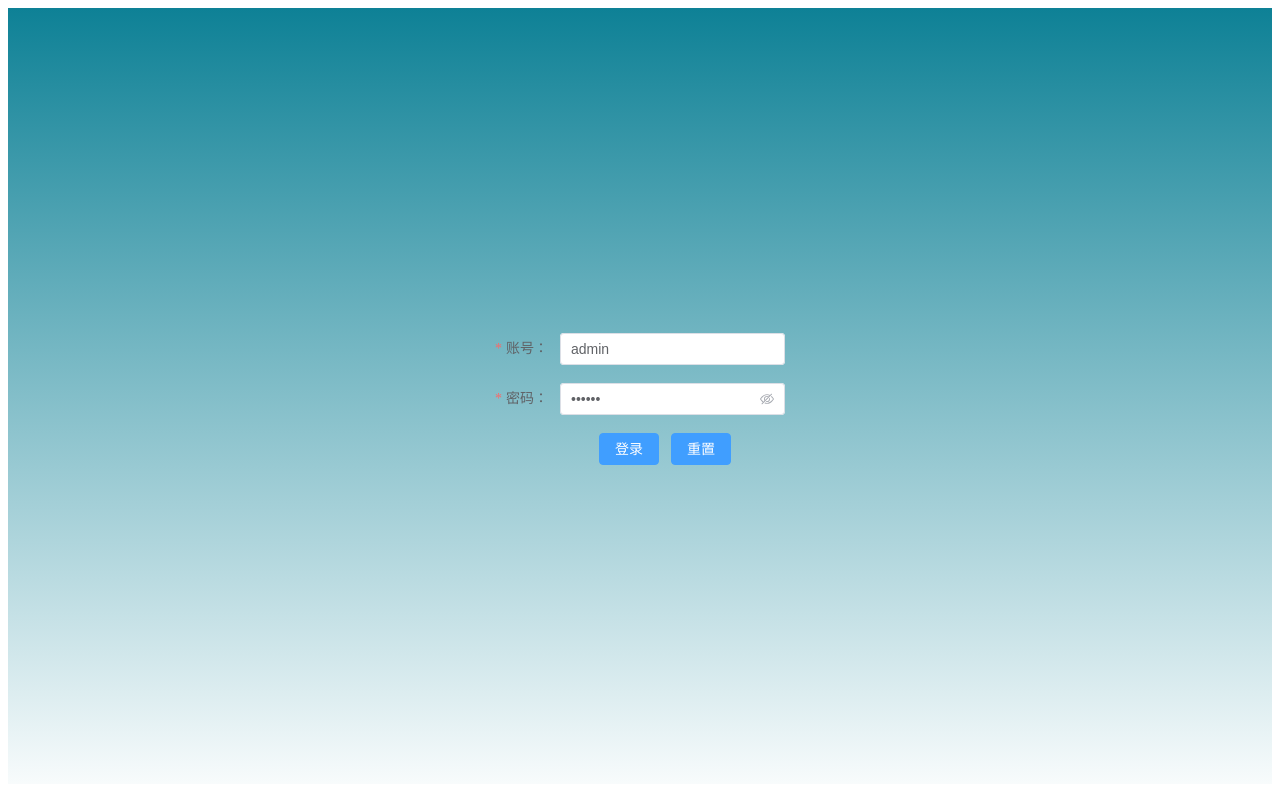
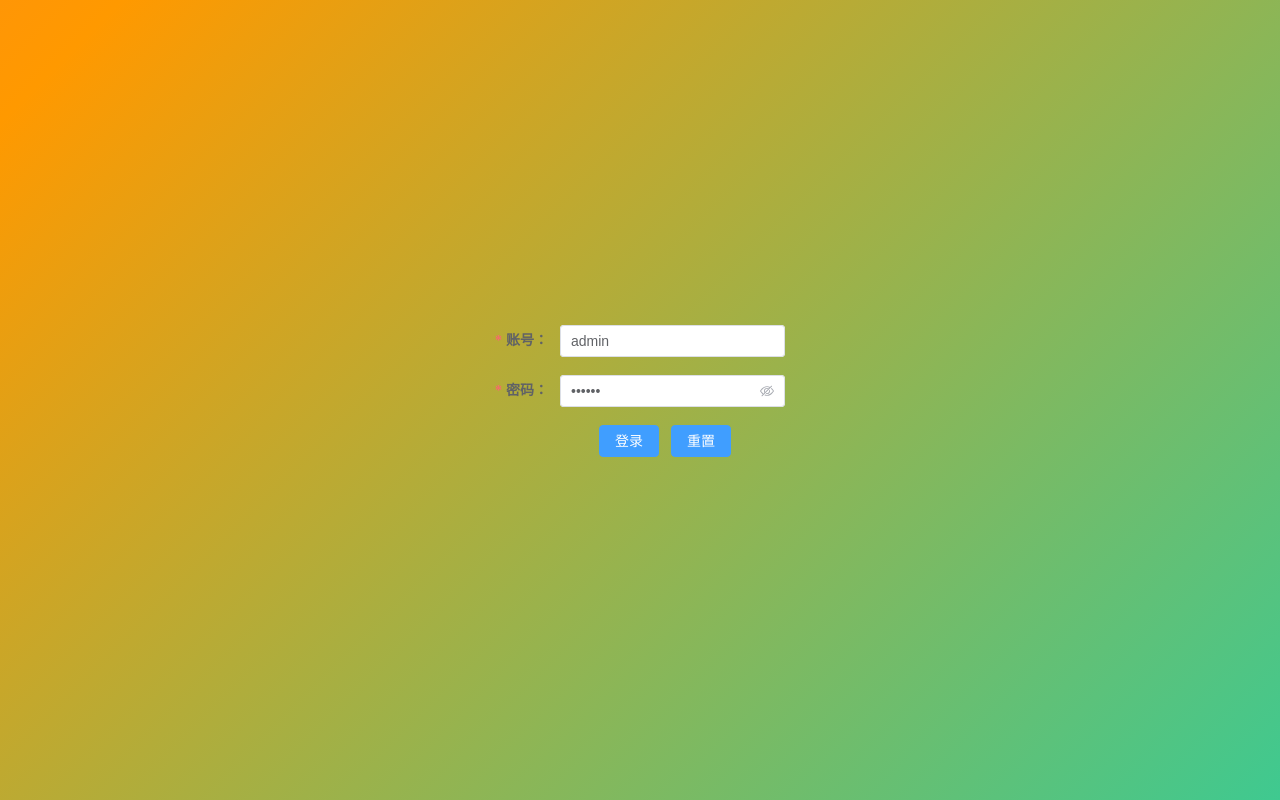
Before and after one commit to SmallMonkey-ai/smallMonkey-Project, a Vue app in the folder vue3/fromVite/: page /#/login in a window 1280 px wide. Built offline with nearby package versions, Linux system fonts and the light colour scheme.

Commit message:
修改布局以及登录页背景色

```diff
--- a/vue3/fromVite/index.html
+++ b/vue3/fromVite/index.html
@@ -8,8 +8,13 @@
   </head>
   <body>
     <div id="app">
-
     </div>
+    <style>
+      body{
+        margin: 0;
+        padding: 0;
+      }
+    </style>
     <script type="module" src="/src/main.js"></script>
   </body>
 </html>
--- a/vue3/fromVite/src/app.vue
+++ b/vue3/fromVite/src/app.vue
@@ -15,7 +15,7 @@ const user = useCounterStore()
 
 <template>
     <div>
-        <el-container style="overflow: hidden;height: 97vh;" v-if="user.token">
+        <el-container style="overflow: hidden;height: 100vh;" v-if="user.token">
             <asideComponent></asideComponent>
             <el-container style="display:flex;flex-direction: column;">
                 <headerComponent />
@@ -23,7 +23,7 @@ const user = useCounterStore()
                 <footerComponent />
             </el-container>
         </el-container>
-        <el-container style="overflow: hidden;height: 97vh;" v-else>
+        <el-container style="overflow: hidden;height: 100vh;" v-else>
             <router-view></router-view>
         </el-container>
     </div>
--- a/vue3/fromVite/src/components/PublicPage/tableItem.vue
+++ b/vue3/fromVite/src/components/PublicPage/tableItem.vue
@@ -517,7 +517,7 @@ const onCancel = () => {
             height: 30px;
             font-size: 16px;
             line-height: 30px;
-            background: #C0C0C0;
+            // background: #C0C0C0;
             padding-left: 3%;
         }
     }
@@ -525,7 +525,7 @@ const onCancel = () => {
 
 .infoData {
     div {
-        background: #C0C0C0;
+        // background: #C0C0C0;
         padding-left: 3%;
     }
 }
--- a/vue3/fromVite/src/components/Welcome/index.vue
+++ b/vue3/fromVite/src/components/Welcome/index.vue
@@ -21,6 +21,6 @@ const router = useRouter()
 
 img {
     width: 86%;
-    height: 630px;
+    max-height: 630px;
 }
 </style>
--- a/vue3/fromVite/src/views/Login/index.vue
+++ b/vue3/fromVite/src/views/Login/index.vue
@@ -46,7 +46,7 @@ const options = Array.from({ length: 10000 }).map((_, idx) => ({
 <template>
     <div class="Login">
         <div class="main">
-            <el-form ref="ruleFormRef" :model="ruleForm" :rules="rules" label-width="120px" class="demo-ruleForm"
+            <el-form ref="ruleFormRef" :model="ruleForm" :rules="rules" label-width="6rem" class="demo-ruleForm"
                 :size="formSize" status-icon>
                 <el-form-item label="账号：" prop="name">
                     <el-input v-model="ruleForm.name" />
@@ -64,30 +64,43 @@ const options = Array.from({ length: 10000 }).map((_, idx) => ({
 </template>
 
 <style scoped lang="scss">
-
-
-
-
 .Login {
-    width: 100vw;
-    height: 100vh;
     display: flex;
     justify-content: center;
     align-items: center;
-    background-image: linear-gradient(to top, rgba(24, 36, 29, 0), rgb(14, 129, 150));
+    height: 100vh;
+    width: 100vw;
+    background: linear-gradient(135deg, #f66, #f90, #3c9, #09f, #66f) left center/400% 400%;
+    font-weight: bold;
+    font-size: 100px;
+    color: #fff;
+    animation: move 10s infinite;
 
     .main {
-        width: 400px;
-        height: 400px;
+        width: 20rem;
+        height: 20rem;
         display: flex;
         justify-content: center;
         align-items: center;
     }
 }
 
+@keyframes move {
+
+    0%,
+    100% {
+        background-position-x: left;
+    }
+
+    50% {
+        background-position-x: right;
+    }
+}
+
 :deep(.el-form-item__label) {
     width: auto !important;
 }
+
 :deep(.el-form-item__content) {
     margin-left: 0 !important;
     display: flex;
--- a/vue3/fromVite/src/views/layout/aside.vue
+++ b/vue3/fromVite/src/views/layout/aside.vue
@@ -61,6 +61,7 @@ const isCollapse = ref(true)
 
 <style scoped lang="scss">
 
+
 .el-aside {
     width: auto;
     background: #545c64
@@ -70,8 +71,8 @@ const isCollapse = ref(true)
     display: none;
 }
 .asideTop{
-    margin-top: 5px;
-    padding: 0 5px;
+    margin-top: 0 .25rem;
+    padding: 0 .25rem;
     display: flex;
     justify-content: flex-end;
     align-items: center;
--- a/vue3/fromVite/src/views/layout/footer.vue
+++ b/vue3/fromVite/src/views/layout/footer.vue
@@ -14,11 +14,11 @@ export default {
 
 <style scoped>
 .footer {
-    height: 50px;
+    height: 2.5rem;
     border-top: 1px solid #e9e9e9;
     display: flex;
     justify-content: center;
     align-items: center;
-    padding: 0 20px;
+    padding: 0 1rem;
 }
 </style>
```
